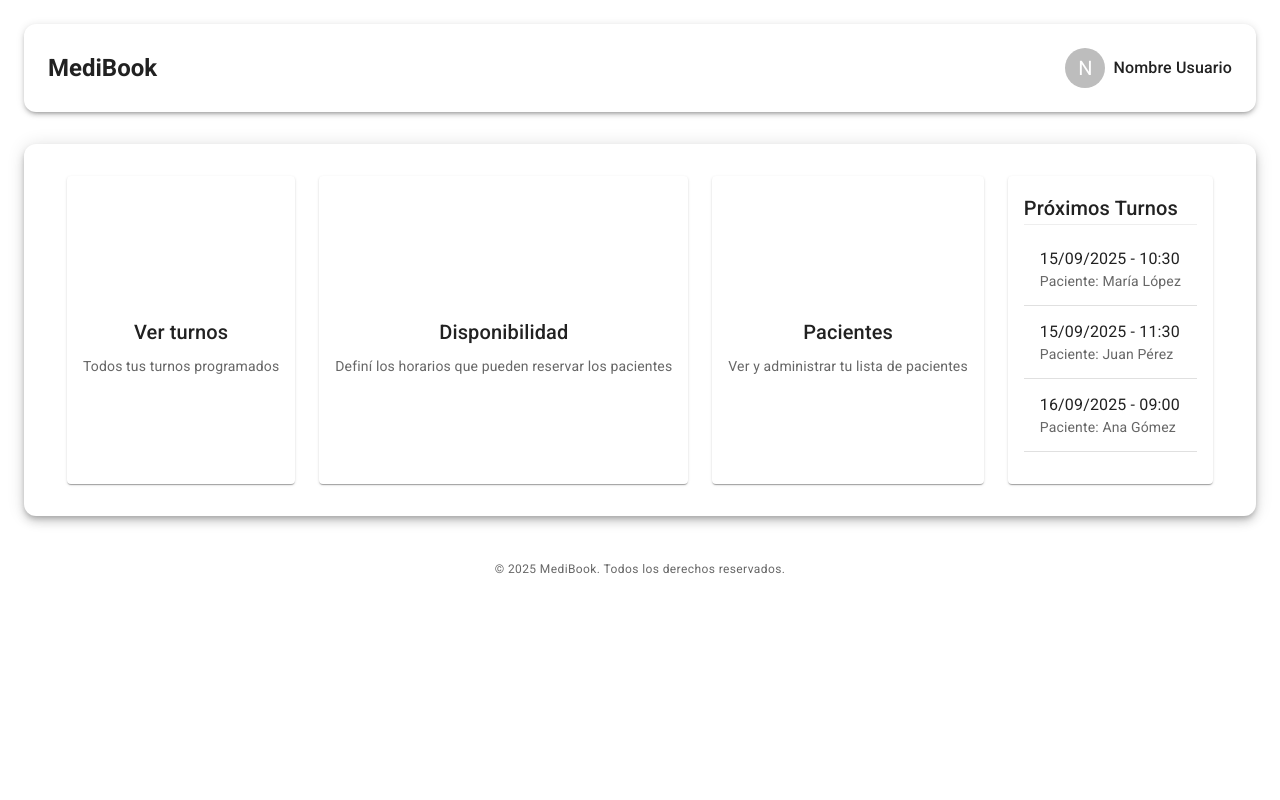
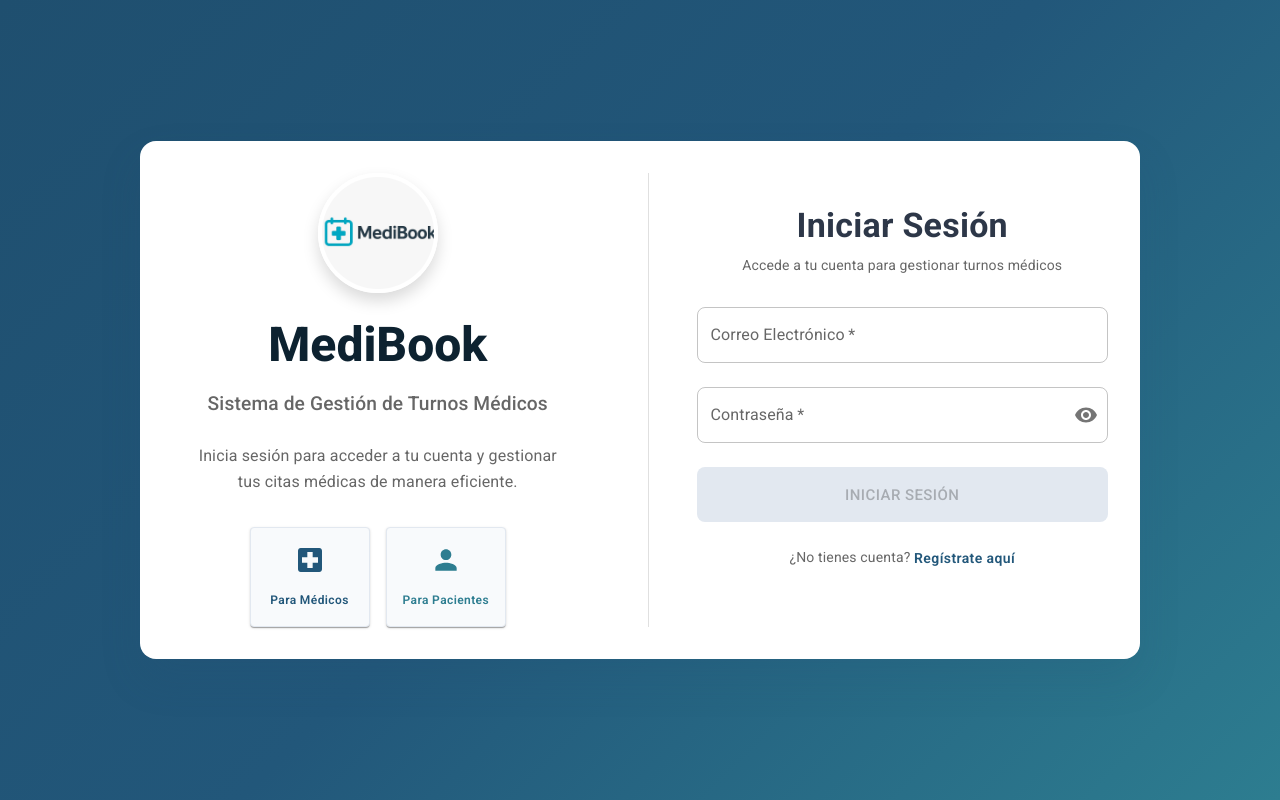
Before and after one commit to uca-pid/2025-aguinaldo-front, a React (Vite) app: page / in a window 1280 px wide. Built offline with nearby package versions, Linux system fonts and the light colour scheme; no server answers; some icons are missing.

Commit message:
10-finished auth connection to backend

```diff
--- a/src/App.tsx
+++ b/src/App.tsx
@@ -1,15 +1,56 @@
 import './App.css'
 import { BrowserRouter, Routes, Route } from 'react-router-dom'
 import HomeScreen from './components/HomeScreen/HomeScreen'
-import AuthScreen from './components/AuthScreen/AuthScreen'
+import { useAuthMachine } from './providers/AuthProvider'
+import { Box, Button } from '@mui/material'
 
 function App() {
+  const { auth } = useAuthMachine();
+
+  const handleLogout = () => {
+    auth.send({ type: 'LOGOUT' });
+  };
+
   return (
     <BrowserRouter>
-      <Routes>
-        <Route path="/" element={<HomeScreen />} />
-        <Route path="/login" element={<AuthScreen />} />
-      </Routes>
+      <Box>
+        <Box
+          sx={{
+            p: 2,
+            display: 'flex',
+            justifyContent: 'space-between',
+            alignItems: 'center',
+            background: '#22577a',
+            color: 'white',
+            boxShadow: '0 2px 8px rgba(34, 87, 122, 0.2)'
+          }}
+        >
+          <Box>
+            <h2>MediBook - Welcome {auth.context.user?.name}!</h2>
+          </Box>
+          <Button
+            onClick={handleLogout}
+            variant="contained"
+            sx={{
+              background: 'white',
+              color: '#22577a',
+              fontWeight: 'bold',
+              boxShadow: '0 2px 8px rgba(255, 255, 255, 0.2)',
+              '&:hover': {
+                background: '#f8f9fa',
+                boxShadow: '0 4px 12px rgba(255, 255, 255, 0.3)',
+              }
+            }}
+          >
+            Logout
+          </Button>
+        </Box>
+
+        <Routes>
+          <Route path="/" element={<HomeScreen />} />
+          <Route path="/dashboard" element={<HomeScreen />} />
+        </Routes>
+      </Box>
     </BrowserRouter>
   )
 }
--- a/src/components/AuthScreen/LoginScreen/LoginScreen.tsx
+++ b/src/components/AuthScreen/LoginScreen/LoginScreen.tsx
@@ -42,6 +42,11 @@ function LoginScreen() {
     event.preventDefault();
   };
 
+  const handleSubmit = (e: React.FormEvent) => {
+    e.preventDefault();
+    authSend({ type: "SUBMIT" });
+  };
+
   return (
       <Box
         display="flex"
@@ -49,7 +54,7 @@ function LoginScreen() {
         alignItems="center"
         minHeight="100vh"
         sx={{
-          background: 'linear-gradient(135deg, #0d2230 0%, #22577a 25%, #38a3a5 75%, #57cc99 100%)',
+          background: 'linear-gradient(135deg, #1f4f6f 0%, #22577a 50%, #2d7d90 100%)',
           p: { xs: 1, sm: 2 }
         }}
       >
@@ -67,8 +72,8 @@ function LoginScreen() {
             borderRadius: 4,
             opacity: isIn ? 1 : 0,
             transition: "all 0.3s ease-in-out",
-            background: 'linear-gradient(145deg, #c7f9cc 0%, #ccfad1 100%)',
-            boxShadow: '0 20px 40px rgba(13, 34, 48, 0.15)',
+            background: 'white',
+            boxShadow: '0 20px 40px rgba(31, 79, 111, 0.15)',
             mx: { xs: 1, sm: 2 },
           }}
         >
@@ -88,10 +93,7 @@ function LoginScreen() {
               </Box>
               <Typography variant="h3" fontWeight={800} mb={2} sx={{
                 fontSize: { xs: '1.8rem', sm: '2.5rem', md: '3rem' },
-                background: 'linear-gradient(45deg, #0d2230, #22577a, #38a3a5)',
-                backgroundClip: 'text',
-                WebkitBackgroundClip: 'text',
-                WebkitTextFillColor: 'transparent',
+                color: '#0d2230',
               }}>
                 MediBook
               </Typography>
@@ -109,15 +111,15 @@ function LoginScreen() {
               </Typography>
 
               <Box display="flex" justifyContent="center" gap={2} mt={4}>
-                <Card sx={{ p: 2, textAlign: 'center', minWidth: 120, backgroundColor: '#c7f9cc' }}>
+                <Card sx={{ p: 2, textAlign: 'center', minWidth: 120, backgroundColor: '#f8fafc', border: '1px solid #e2e8f0' }}>
                   <LocalHospital sx={{ fontSize: 32, color: '#22577a', mb: 1 }} />
-                  <Typography variant="caption" display="block" fontWeight={600}>
+                  <Typography variant="caption" display="block" fontWeight={600} color="#22577a">
                     Para Médicos
                   </Typography>
                 </Card>
-                <Card sx={{ p: 2, textAlign: 'center', minWidth: 120, backgroundColor: '#c7f9cc' }}>
-                  <Person sx={{ fontSize: 32, color: '#38a3a5', mb: 1 }} />
-                  <Typography variant="caption" display="block" fontWeight={600}>
+                <Card sx={{ p: 2, textAlign: 'center', minWidth: 120, backgroundColor: '#f8fafc', border: '1px solid #e2e8f0' }}>
+                  <Person sx={{ fontSize: 32, color: '#2d7d90', mb: 1 }} />
+                  <Typography variant="caption" display="block" fontWeight={600} color="#2d7d90">
                     Para Pacientes
                   </Typography>
                 </Card>
@@ -143,10 +145,7 @@ function LoginScreen() {
               />
               <Typography variant="h4" fontWeight={700} sx={{
                 fontSize: { xs: '1.5rem', sm: '2rem' },
-                background: 'linear-gradient(45deg, #0d2230, #22577a, #38a3a5)',
-                backgroundClip: 'text',
-                WebkitBackgroundClip: 'text',
-                WebkitTextFillColor: 'transparent',
+                color: '#0d2230',
               }}>
                 MediBook
               </Typography>
@@ -184,7 +183,8 @@ function LoginScreen() {
                   Accede a tu cuenta para gestionar turnos médicos
                 </Typography>
 
-                <Stack spacing={3}>
+                <Box component="form" onSubmit={handleSubmit}>
+                  <Stack spacing={3}>
                   <TextField
                     label="Correo Electrónico"
                     name="email"
@@ -247,20 +247,20 @@ function LoginScreen() {
                   </FormControl>
 
                   <Button
+                    type="submit"
                     variant="contained"
                     fullWidth
                     size="large"
-                    onClick={() => authSend({ type: "SUBMIT" })}
                     disabled={authContext.apiResponse?.loading || authContext.hasErrorsOrEmpty}
                     sx={{
                       mt: 4,
                       py: 1.8,
                       borderRadius: 2,
-                      background: 'linear-gradient(45deg, #22577a, #38a3a5)',
-                      boxShadow: '0 4px 15px rgba(34, 87, 122, 0.4)',
+                      background: '#22577a',
+                      boxShadow: '0 4px 15px rgba(34, 87, 122, 0.3)',
                       '&:hover': {
-                        background: 'linear-gradient(45deg, #1f4f6f, #2d7d90)',
-                        boxShadow: '0 6px 20px rgba(34, 87, 122, 0.6)',
+                        background: '#1f4f6f',
+                        boxShadow: '0 6px 20px rgba(34, 87, 122, 0.4)',
                       },
                       '&:disabled': {
                         background: '#e2e8f0',
@@ -310,6 +310,7 @@ function LoginScreen() {
                     </Box>
                   )}
                 </Stack>
+                </Box>
               </CardContent>
             </Card>
           )}
--- a/src/components/AuthScreen/RegisterScreen/RegisterScreen.tsx
+++ b/src/components/AuthScreen/RegisterScreen/RegisterScreen.tsx
@@ -24,6 +24,11 @@ import { LocalHospital, Person } from "@mui/icons-material";
 import { useMachines } from "../../../providers/MachineProvider";
 import { useAuthMachine } from "../../../providers/AuthProvider";
 import Logo from "../../../assets/MediBook-Logo.png";
+import dayjs from 'dayjs';
+import 'dayjs/locale/es';
+
+// Set Spanish locale for dayjs
+dayjs.locale('es');
 
 function RegisterScreen() {
   const { auth } = useAuthMachine();
@@ -40,6 +45,11 @@ function RegisterScreen() {
   const theme = useTheme();
   const isMobile = useMediaQuery(theme.breakpoints.down("sm"));
 
+  const handleSubmit = (e: React.FormEvent) => {
+    e.preventDefault();
+    authSend({ type: "SUBMIT" });
+  };
+
   return (
     <Box
       display="flex"
@@ -47,7 +57,7 @@ function RegisterScreen() {
       alignItems="center"
       minHeight="100vh"
       sx={{
-        background: 'linear-gradient(135deg, #0d2230 0%, #22577a 25%, #38a3a5 75%, #57cc99 100%)',
+        background: 'linear-gradient(135deg, #1f4f6f 0%, #22577a 50%, #2d7d90 100%)',
         p: { xs: 1, sm: 2 }
       }}
     >
@@ -65,7 +75,7 @@ function RegisterScreen() {
           borderRadius: 4,
           opacity: isIn ? 1 : 0,
           transition: "all 0.3s ease-in-out",
-          background: 'linear-gradient(145deg, #c7f9cc 0%, #ccfad1 100%)',
+          background: 'white',
           boxShadow: '0 20px 40px rgba(13, 34, 48, 0.15)',
           mx: { xs: 1, sm: 2 },
         }}
@@ -85,10 +95,7 @@ function RegisterScreen() {
               />
             </Box>
             <Typography variant="h3" fontWeight={800} mb={2} sx={{
-              background: 'linear-gradient(45deg, #0d2230, #22577a, #38a3a5)',
-              backgroundClip: 'text',
-              WebkitBackgroundClip: 'text',
-              WebkitTextFillColor: 'transparent',
+              color: '#0d2230',
             }}>
               MediBook
             </Typography>
@@ -100,7 +107,7 @@ function RegisterScreen() {
             </Typography>
 
             <Stack spacing={2}>
-              <Card sx={{ p: 3, backgroundColor: '#c7f9cc', border: '2px solid #80ed99' }}>
+              <Card sx={{ p: 3, backgroundColor: '#f8fafc', border: '2px solid #e2e8f0' }}>
                 <Box display="flex" alignItems="center" gap={2} mb={2}>
                   <Person sx={{ fontSize: 32, color: '#22577a' }} />
                   <Typography variant="h6" fontWeight={600}>Para Pacientes</Typography>
@@ -110,7 +117,7 @@ function RegisterScreen() {
                 </Typography>
               </Card>
 
-              <Card sx={{ p: 3, backgroundColor: '#c7f9cc', border: '2px solid #80ed99' }}>
+              <Card sx={{ p: 3, backgroundColor: '#f8fafc', border: '2px solid #e2e8f0' }}>
                 <Box display="flex" alignItems="center" gap={2} mb={2}>
                   <LocalHospital sx={{ fontSize: 32, color: '#38a3a5' }} />
                   <Typography variant="h6" fontWeight={600}>Para Médicos</Typography>
@@ -140,10 +147,7 @@ function RegisterScreen() {
                 }}
               />
               <Typography variant="h4" fontWeight={700} sx={{
-                background: 'linear-gradient(45deg, #0d2230, #22577a, #38a3a5)',
-                backgroundClip: 'text',
-                WebkitBackgroundClip: 'text',
-                WebkitTextFillColor: 'transparent',
+                color: '#0d2230',
               }}>
                 MediBook
               </Typography>
@@ -199,10 +203,12 @@ function RegisterScreen() {
                       fontWeight: 600,
                       cursor: 'pointer',
                       ...(isPatient && {
-                        background: 'linear-gradient(45deg, #22577a, #38a3a5)',
+                        background: '#22577a',
                         color: 'white',
+                        boxShadow: '0 4px 15px rgba(34, 87, 122, 0.3)',
                         '&:hover': {
-                          background: 'linear-gradient(45deg, #1f4f6f, #2d7d90)',
+                          background: '#1f4f6f',
+                          boxShadow: '0 6px 20px rgba(34, 87, 122, 0.4)',
                         }
                       })
                     }}
@@ -219,17 +225,20 @@ function RegisterScreen() {
                       fontWeight: 600,
                       cursor: 'pointer',
                       ...(!isPatient && {
-                        background: 'linear-gradient(45deg, #38a3a5, #57cc99)',
+                        background: '#2d7d90',
                         color: 'white',
+                        boxShadow: '0 4px 15px rgba(45, 125, 144, 0.3)',
                         '&:hover': {
-                          background: 'linear-gradient(45deg, #2d7d90, #57cc99)',
+                          background: '#22577a',
+                          boxShadow: '0 6px 20px rgba(45, 125, 144, 0.4)',
                         }
                       })
                     }}
                   />
                 </Stack>
 
-                <Stack spacing={3}>
+                <Box component="form" onSubmit={handleSubmit}>
+                  <Stack spacing={3}>
                   <Stack direction={isMobile ? "column" : "row"} spacing={2}>
                     <TextField
                       label="Nombre"
@@ -490,22 +499,22 @@ function RegisterScreen() {
                   )}
 
                   <Button
+                    type="submit"
                     variant="contained"
                     fullWidth
                     size="large"
-                    onClick={() => authSend({ type: "SUBMIT" })}
                     disabled={authContext.apiResponse?.loading || authContext.hasErrorsOrEmpty}
                     sx={{
                       mt: 4,
                       py: 2,
                       borderRadius: 2,
-                      background: 'linear-gradient(45deg, #22577a, #38a3a5)',
-                      boxShadow: '0 4px 15px rgba(34, 87, 122, 0.4)',
+                      background: '#22577a',
+                      boxShadow: '0 4px 15px rgba(34, 87, 122, 0.3)',
                       fontSize: '1.1rem',
                       fontWeight: 600,
                       '&:hover': {
-                        background: 'linear-gradient(45deg, #1f4f6f, #2d7d90)',
-                        boxShadow: '0 6px 20px rgba(34, 87, 122, 0.6)',
+                        background: '#1f4f6f',
+                        boxShadow: '0 6px 20px rgba(34, 87, 122, 0.4)',
                       },
                       '&:disabled': {
                         background: '#e2e8f0',
@@ -555,6 +564,7 @@ function RegisterScreen() {
                     </Box>
                   )}
                 </Stack>
+                </Box>
               </CardContent>
             </Card>
           )}
--- a/src/machines/authMachine.ts
+++ b/src/machines/authMachine.ts
@@ -1,11 +1,21 @@
-import { createMachine, assign } from "xstate";
-import {validateField, checkFormValidation} from "../utils/registerValidation";
+import { createMachine, assign, fromPromise } from "xstate";
+import {validateField, checkFormValidation} from "../utils/authFormValidation";
 import { AuthService } from "../service/auth-service.service";
 
 export interface AuthMachineContext {
   mode: "login" | "register";
   isPatient: boolean;
   hasErrorsOrEmpty: boolean;
+  isAuthenticated: boolean;
+  accessToken: string | null;
+  refreshToken: string | null;
+  user: {
+    id: string | null;
+    email: string | null;
+    name: string | null;
+    surname: string | null;
+    role: string | null;
+  } | null;
   formValues: {
     // Login fields
     email: string;
@@ -28,20 +38,14 @@ export interface AuthMachineContext {
   apiResponse?: any;
 }
 
-export type AuthMachineEvent =
-  | { type: "UPDATE_FORM"; key: string; value: any }
-  | { type: "TOGGLE_USER_TYPE"; isPatient: boolean }
-  | { type: "TOGGLE_MODE"; mode: "login" | "register" }
-  | { type: "SUBMIT" }
-  | { type: "API_DONE"; data: any };
-
-export const authMachine = createMachine({
-  id: "auth",
-  initial: "idle",
-  context: {
+export const AuthMachineDefaultContext = {
     mode: "login",
     isPatient: true,
     hasErrorsOrEmpty: true,
+    isAuthenticated: false,
+    accessToken: null,
+    refreshToken: null,
+    user: null,
     formValues: {
       // Login fields
       email: "",
@@ -60,12 +64,58 @@ export const authMachine = createMachine({
     },
     formErrors: {},
     apiResponse: null
-  },
+  } as AuthMachineContext;
+
+export type AuthMachineEvent =
+  | { type: "UPDATE_FORM"; key: string; value: any }
+  | { type: "TOGGLE_USER_TYPE"; isPatient: boolean }
+  | { type: "TOGGLE_MODE"; mode: "login" | "register" }
+  | { type: "SUBMIT" }
+  | { type: "API_SUCCESS"; data: any }
+  | { type: "API_ERROR"; error: any }
+  | { type: "LOGOUT" }
+  | { type: "CHECK_AUTH" };
+
+
+export const authMachine = createMachine({
+  id: "auth",
+  initial: "checkingAuth",
+  context: AuthMachineDefaultContext,
   types: {
     context: {} as AuthMachineContext,
     events: {} as AuthMachineEvent,
   },
   states: {
+    checkingAuth: {
+      entry: assign(() => {
+        const { accessToken, refreshToken } = AuthService.getStoredTokens();
+        return {
+          accessToken,
+          refreshToken,
+          isAuthenticated: !!(accessToken && refreshToken)
+        };
+      }),
+      always: [
+        {
+          target: "authenticated",
+          guard: ({ context }) => context.isAuthenticated
+        },
+        {
+          target: "idle"
+        }
+      ]
+    },
+    authenticated: {
+      on: {
+        LOGOUT: {
+          target: "idle",
+          actions: assign((): AuthMachineContext => {
+            AuthService.clearTokens();
+            return AuthMachineDefaultContext;
+          })
+        }
+      }
+    },
     idle: {
       on: {
         UPDATE_FORM: {
@@ -181,33 +231,62 @@ export const authMachine = createMachine({
       ]
     },
     submitting: {
-      entry: async ({ context }) => {
+      invoke: {
+        src: fromPromise(async ({ input }: { input: AuthMachineContext }) => {
           try {
             let response;
 
-          if (context.mode === "login") {
+            if (input.mode === "login") {
               response = await AuthService.signIn({
-              email: context.formValues.email,
-              password: context.formValues.password
+                email: input.formValues.email,
+                password: input.formValues.password
               });
             } else {
-            response = context.isPatient
-              ? await AuthService.registerPatient(context.formValues)
-              : await AuthService.registerDoctor(context.formValues);
+              response = input.isPatient
+                ? await AuthService.registerPatient(input.formValues)
+                : await AuthService.registerDoctor(input.formValues);
             }
 
-          console.log("API Response:", response);
-          context.apiResponse = response;
+            return response;
           } catch (error) {
-          console.error("API Error:", error);
-          context.apiResponse = { error: error instanceof Error ? error.message : 'Authentication failed' };
+            throw error;
           }
+        }),
+        input: ({context}) => context,
+        onDone: {
+          target: "authenticated",
+          actions: assign(({ event }) => {
+            const response = event.output;
+
+            if (response.accessToken && response.refreshToken) {
+              AuthService.saveTokens(response.accessToken, response.refreshToken);
+            }
+
+            return {
+              isAuthenticated: true,
+              accessToken: response.accessToken || null,
+              refreshToken: response.refreshToken || null,
+              user: {
+                id: response.id || null,
+                email: response.email || null,
+                name: response.name || null,
+                surname: response.surname || null,
+                role: response.role || null
               },
-      on: {
-        API_DONE: {
+              apiResponse: response,
+              formErrors: {},
+              hasErrorsOrEmpty: true
+            };
+          })
+        },
+        onError: {
           target: "idle",
-          actions: assign({
-            apiResponse: (_, event: any) => event.data
+          actions: assign(({ event }) => {
+            return {
+              apiResponse: {
+                error: event.error instanceof Error ? event.error.message : 'Authentication failed'
+              }
+            };
           })
         }
       }
--- a/src/main.tsx
+++ b/src/main.tsx
@@ -4,13 +4,42 @@ import "./index.css";
 import App from "./App";
 import { MachineProvider } from "./providers/MachineProvider";
 import { AuthProvider } from "./providers/AuthProvider";
+import AuthScreen from "./components/AuthScreen/AuthScreen";
+import { useAuthMachine } from "./providers/AuthProvider";
+import { CircularProgress, Box } from "@mui/material";
 
-createRoot(document.getElementById("root")!).render(
+const AppRouter = () => {
+  const { auth } = useAuthMachine();
+
+  if (auth.isLoading) {
+    return (
+      <Box
+        display="flex"
+        justifyContent="center"
+        alignItems="center"
+        minHeight="100vh"
+        sx={{
+          background: 'linear-gradient(135deg, #0d2230 0%, #22577a 25%, #38a3a5 50%, #57cc99 75%, #c7f9cc 100%)'
+        }}
+      >
+        <CircularProgress size={60} sx={{ color: '#38a3a5' }} />
+      </Box>
+    );
+  }
+
+  return auth.isAuthenticated ? <App /> : <AuthScreen />;
+};
+
+const Root = () => {
+  return (
     <AuthProvider>
       <MachineProvider>
         <StrictMode>
-        <App />
+          <AppRouter />
         </StrictMode>
       </MachineProvider>
     </AuthProvider>
   );
+};
+
+createRoot(document.getElementById("root")!).render(<Root />);
--- a/src/providers/AuthProvider.tsx
+++ b/src/providers/AuthProvider.tsx
@@ -4,12 +4,13 @@ import { useMachine } from '@xstate/react';
 import { authMachine } from '../machines/authMachine';
 import type { AuthMachineContext, AuthMachineEvent } from '../machines/authMachine';
 
-
 interface AuthMachineInstance {
   auth: {
     state: any;
     send: (event: AuthMachineEvent) => void;
     context: AuthMachineContext;
+    isAuthenticated: boolean;
+    isLoading: boolean;
   };
 }
 
@@ -26,7 +27,9 @@ export const AuthProvider: React.FC<AuthProviderProps> = ({ children }) => {
     auth: {
       state: authState,
       send: authSend,
-      context: authState.context
+      context: authState.context,
+      isAuthenticated: authState.context.isAuthenticated,
+      isLoading: authState.matches('checkingAuth') || authState.matches('submitting')
     },
   };
 
--- a/src/service/auth-service.service.ts
+++ b/src/service/auth-service.service.ts
@@ -155,4 +155,21 @@ export class AuthService {
       throw error;
     }
   }
+
+  static saveTokens(accessToken: string, refreshToken: string) {
+    localStorage.setItem('accessToken', accessToken);
+    localStorage.setItem('refreshToken', refreshToken);
+  }
+
+  static getStoredTokens() {
+    return {
+      accessToken: localStorage.getItem('accessToken'),
+      refreshToken: localStorage.getItem('refreshToken')
+    };
+  }
+
+  static clearTokens() {
+    localStorage.removeItem('accessToken');
+    localStorage.removeItem('refreshToken');
+  }
 }
--- a/src/utils/registerValidation.ts
+++ b/src/utils/authFormValidation.ts
@@ -1,7 +1,11 @@
 import dayjs from "dayjs";
-import type { RegisterMachineContext } from "../machines/registerMachine";
+import type { AuthMachineContext } from "../machines/authMachine";
 
-export const validateField = (key: string, value: any, context: RegisterMachineContext) => {
+export const validateField = (key: string, value: any, context: AuthMachineContext) => {
+  if (context.mode === "login" && !["email", "password"].includes(key)) {
+    return "";
+  }
+
   if (!value || value === null || value === undefined || value === "") {
     return "Campo requerido";
   }
@@ -41,14 +45,20 @@ export const validateField = (key: string, value: any, context: RegisterMachineC
   return "";
 };
 
-export const checkFormValidation = (context: RegisterMachineContext): boolean => {
-  const { formErrors = {}, formValues, isPatient } = context;
+export const checkFormValidation = (context: AuthMachineContext): boolean => {
+  const { formErrors = {}, formValues, isPatient, mode } = context;
 
   const hasErrors = Object.values(formErrors).some(error => error && error.length > 0);
 
-  const requiredFields = isPatient
-    ? ['name', 'surname', 'dni', 'gender', 'birthdate', 'phone', 'email', 'password', 'password_confirm']
-    : ['name', 'surname', 'dni', 'gender', 'birthdate', 'phone', 'email', 'password', 'password_confirm', 'specialty', 'medical_license'];
+  let requiredFields: string[] = [];
+
+  if (mode === "login") {
+    requiredFields = ['email', 'password'];
+  } else {
+    requiredFields = isPatient
+      ? ['name', 'surname', 'dni', 'gender', 'birthdate', 'phone', 'email', 'password', 'password_confirm']
+      : ['name', 'surname', 'dni', 'gender', 'birthdate', 'phone', 'email', 'password', 'password_confirm', 'specialty', 'medicalLicense'];
+  }
 
   const hasEmptyFields = requiredFields.some(field => {
     const value = formValues[field as keyof typeof formValues];
```
Lines whose indentation alone changed are shown as unchanged.
